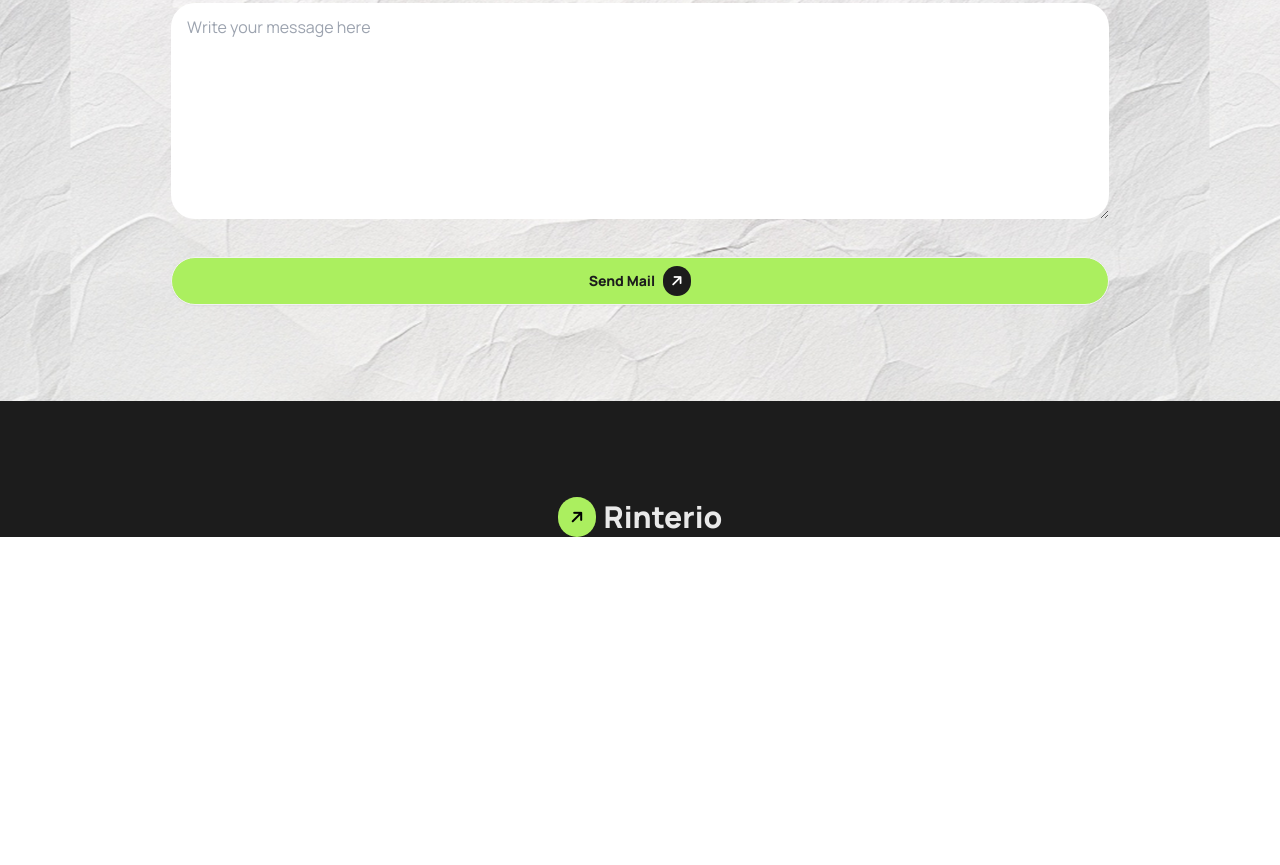
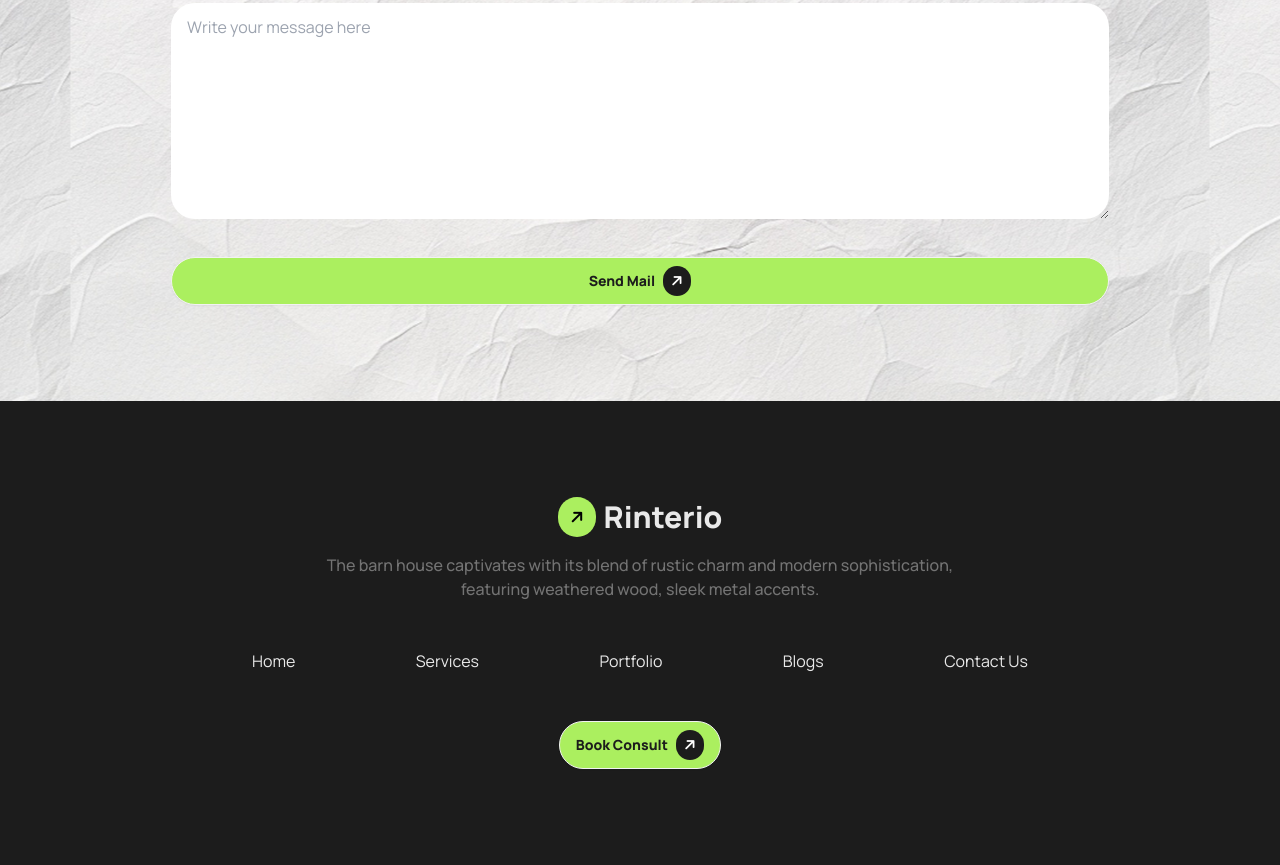
Before and after one commit to aeaseer/Assignment-03, a plain HTML site: page index.html in a window 1280 px wide. Shown: the part 2627-3492 px from the top of the page. Before the commit the page ends 3164 px from the top, so only its background shows below. Drawn offline with nearby package versions, Linux system fonts and the light colour scheme.

Commit message:
footer done

```diff
--- a/index.html
+++ b/index.html
@@ -311,6 +311,39 @@
                     <div class="font-extrabold lg:text-3xl text-2xl text-[#e9e9e9]">Rinterio</div>
                 </a>
             </div>
+            <!-- text -->
+            <div class="flex justify-center">
+                <div class="lg:w-[678px] lg:px-3 px-5 pt-4 pb-12">
+                    <p class="font-medium text-center text-[#737373]">The barn house captivates with its blend of rustic
+                        charm and modern sophistication, featuring weathered wood, sleek metal accents.</p>
+                </div>
+            </div>
+            <!-- links -->
+            <div class="flex justify-center pb-8 lg:pb-12">
+                <div class="w-[776px]">
+                    <div
+                        class="flex flex-col justify-center lg:flex-row lg:justify-between items-center gap-8 text-[#e9e9e9]">
+                        <h2>Home</h2>
+                        <h2>Services</h2>
+                        <h2>Portfolio</h2>
+                        <h2>Blogs</h2>
+                        <h2>Contact Us</h2>
+                    </div>
+                </div>
+            </div>
+            <!-- book consult button -->
+
+            <div class="flex justify-center lg:pb-24 pb-16">
+                <div class="">
+                    <div class="gap-2 lg:inline-flex">
+                        <a class="btn bg-button-primary rounded-full">
+                            <div class="font-extrabold text-[#1c1c1c]">Book Consult</div>
+                            <div class="p-2 rounded-full bg-[#1c1c1c]"><i
+                                    class="fa-solid fa-arrow-right -rotate-45 text-white"></i></div>
+                        </a>
+                    </div>
+                </div>
+            </div>
 
         </section>
     </footer>
```
